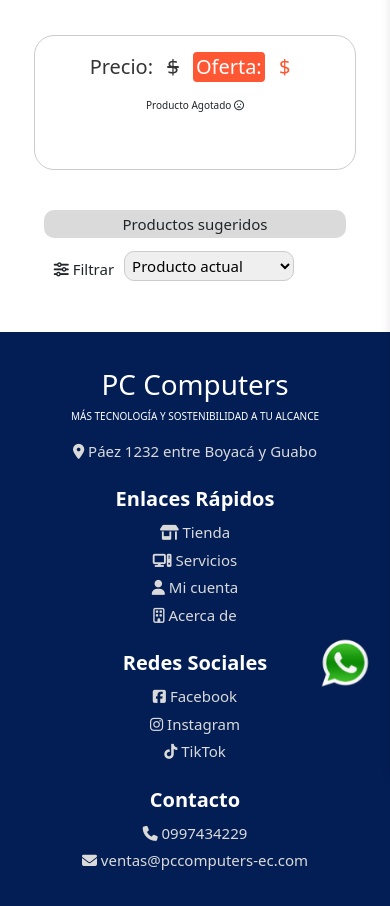
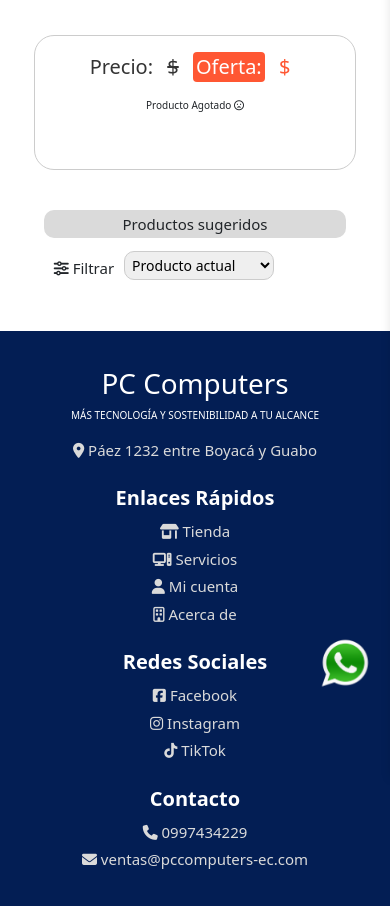
Before and after one commit to edhisson97/PCComputers, a Django app: page /articulo/ in a window 390 px wide. Shown: the part 66-972 px from the top of the page. Run offline with Django 4.2, Linux system fonts and the light colour scheme; data comes from the database, SQL or seed files in the repository; parts of the project's set-up code (start-up, migrations or seed data) failed here and were passed over; some libraries are stand-ins or nearby versions.

Commit message:
äctualizacion 5/5/2025

```diff
--- a/static/css/articulo.css
+++ b/static/css/articulo.css
@@ -161,6 +161,13 @@ h3{
     font-size: 13px;
 }
 
+@media (max-width: 1000px) {
+    .filtrar-container select{
+        font-size: 12px;
+        max-width: 100px;
+    }
+}
+
 @media (max-width: 768px) {
     .contenedor-comprar{
         width: 50%;
@@ -172,4 +179,9 @@ h3{
     .contenedor-sugeridos {
         width: 100%; /* En pantallas más pequeñas, ocupan el 100% del ancho */
     }
+
+    .filtrar-container select{
+        font-size: 14px;
+        max-width: 150px;
+    }
 }
--- a/templates/articulo.html
+++ b/templates/articulo.html
@@ -109,9 +109,9 @@
 </div>
 <script>
     // Obtén la altura del contenedor-articulo
-    var alturaArticulo = document.querySelector('.contenedor-articulo').clientHeight;
+    //var alturaArticulo = document.querySelector('.contenedor-articulo').clientHeight;
 
     // Aplica la altura al contenedor-sugeridos
-    document.querySelector('.contenedor-sugeridos').style.maxHeight = alturaArticulo + 'px';
+    //document.querySelector('.contenedor-sugeridos').style.maxHeight = alturaArticulo + 'px';
 </script>
 {% endblock %}
```
